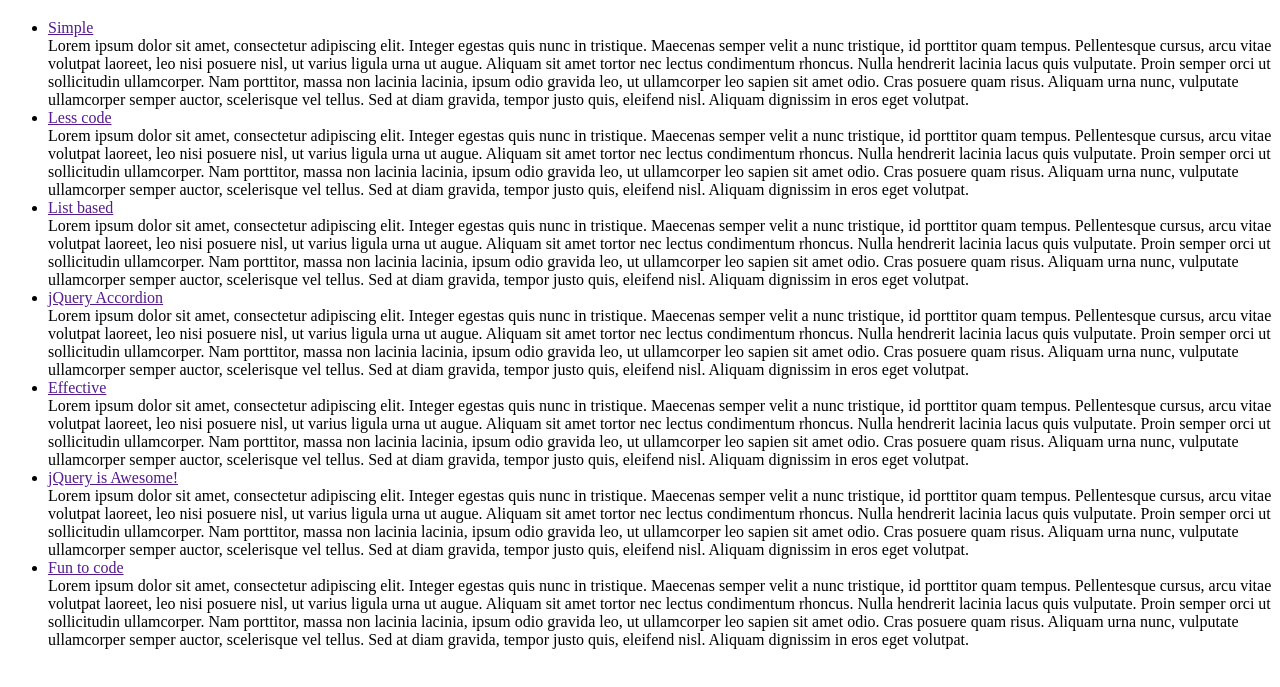
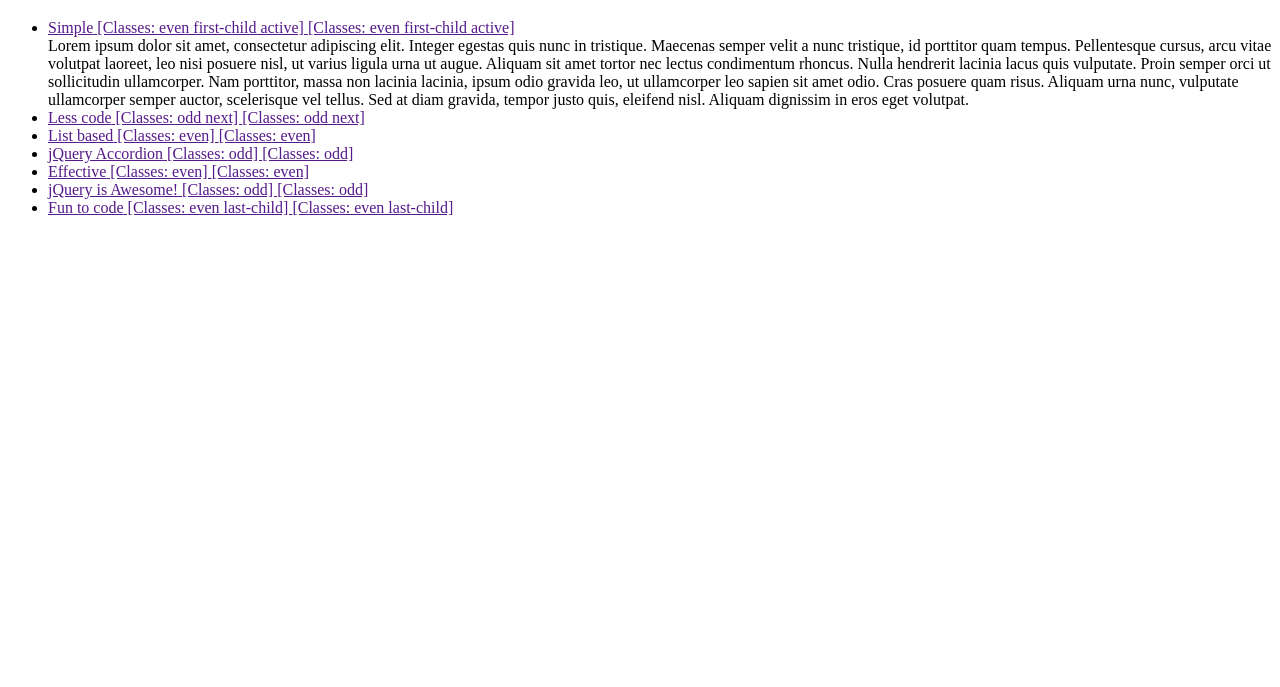
Before and after one commit to tirumal/jqSimpleLiAccordion, a plain HTML site: page index.html in a window 1280 px wide. Shown: the part 61-748 px from the top of the page. Drawn offline with nearby package versions, Linux system fonts and the light colour scheme.

Commit message:
Update index.html

```diff
--- a/index.html
+++ b/index.html
@@ -2,6 +2,26 @@
 <html>
 <head>
 <script src="http://ajax.googleapis.com/ajax/libs/jquery/1/jquery.min.js"></script>
+<script src="jqSimpleLiAccordion.min.js"></script>
+<script>
+$(function() {
+  $(".accordion").jqsimpleaccordion();
+
+  /*Following is for higlighting Classes only*/
+  $(".accordion li a ").append("<span></span>");
+  classHiglighter();
+  $(".accordion li a").click(function() {
+    classHiglighter();
+  });
+
+});
+
+function classHiglighter(){
+  $(".accordion li a span").text(function() {
+      return " [Classes: " + $(this).parent("a").parent("li").attr("class") + "] ";
+  });
+}
+</script>
 <meta charset=utf-8 />
 <title>JS Bin</title>
 </head>
```
